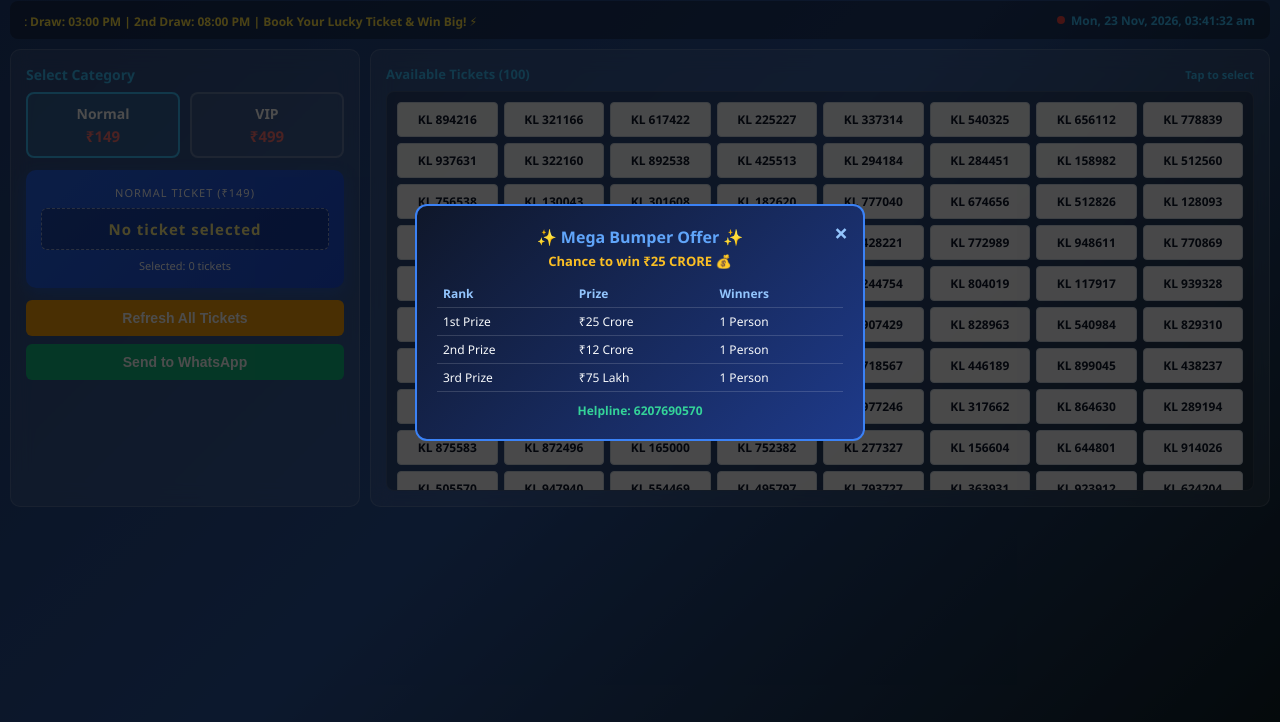
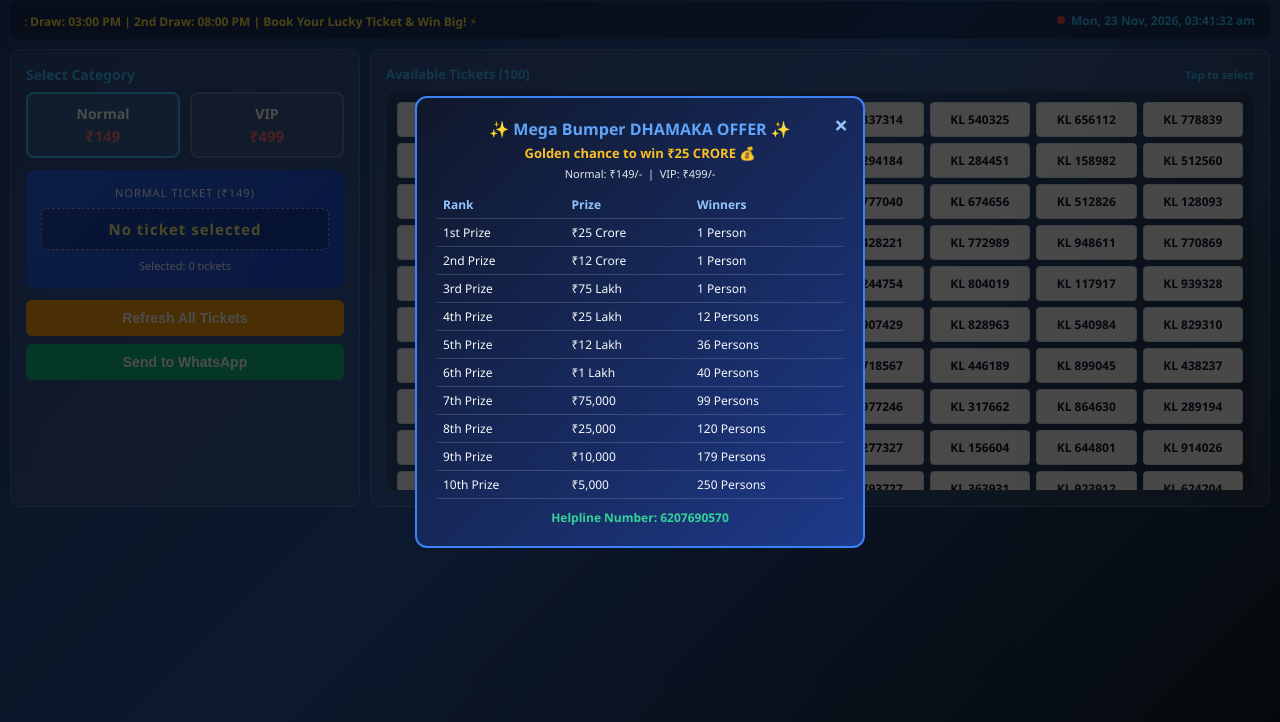
Before and after one commit to kl-govt-lottery/Kerla-lottery-tickets-booking-official-site, a plain HTML site: page index.html in a window 1280 px wide. Both pictures are taken after a click on the button "🔥 Mega Offer". Shown: the part 78-800 px from the top of the page. Drawn offline with Linux system fonts and the light colour scheme.

Commit message:
Update index.html

```diff
--- a/index.html
+++ b/index.html
@@ -7,13 +7,11 @@
   <style>
     * { box-sizing: border-box; margin: 0; padding: 0; }
     body { font-family: 'Segoe UI', Tahoma, Geneva, Verdana, sans-serif; background: linear-gradient(135deg, #1e3c72 0%, #2a5298 50%, #0f2027 100%); color: #ffffff; min-height: 100vh; padding: 10px; }
-
     .top-bar { display: flex; justify-content: space-between; align-items: center; background: rgba(255, 255, 255, 0.1); backdrop-filter: blur(10px); padding: 12px 20px; border-radius: 8px; border: 1px solid rgba(255, 255, 255, 0.2); margin-bottom: 10px; }
     .logo-area { display: flex; align-items: center; gap: 12px; }
     .top-bar h2 { font-size: 16px; text-transform: uppercase; letter-spacing: 1px; }
     .top-offer-btn { background: #f59e0b; color: #ffffff; border: none; padding: 8px 14px; font-size: 12px; font-weight: bold; border-radius: 20px; cursor: pointer; }
     .top-offer-btn:hover { background: #d97706; }
-
     .info-bar { display: flex; justify-content: space-between; align-items: center; background: rgba(0, 0, 0, 0.3); padding: 8px 15px; border-radius: 8px; margin-bottom: 10px; gap: 10px; }
     .ticker-container { flex: 1; overflow: hidden; white-space: nowrap; }
     .ticker-text { display: inline-block; animation: marquee 15s linear infinite; font-size: 12px; font-weight: bold; color: #fde047; }
@@ -21,31 +19,24 @@
     .live-status-bar { display: flex; align-items: center; gap: 6px; font-size: 12px; font-weight: 700; color: #38bdf8; white-space: nowrap; }
     .blink-dot { width: 8px; height: 8px; background-color: #ef4444; border-radius: 50%; animation: blink 1s infinite; }
     @keyframes blink { 0% { opacity: 1; } 50% { opacity: 0.2; } 100% { opacity: 1; } }
-
     .main-layout { display: grid; grid-template-columns: 350px 1fr; gap: 10px; }
     @media (max-width: 800px) { .main-layout { grid-template-columns: 1fr; } }
-
     .panel { background: rgba(255, 255, 255, 0.08); backdrop-filter: blur(10px); border: 1px solid rgba(255, 255, 255, 0.15); border-radius: 10px; padding: 15px; }
-
     .ticket-type-selector { display: flex; gap: 10px; margin-bottom: 12px; }
     .type-card { flex: 1; border: 2px solid rgba(255, 255, 255, 0.2); border-radius: 8px; padding: 10px; text-align: center; cursor: pointer; background: rgba(255, 255, 255, 0.05); }
     .type-card.active { border-color: #38bdf8; background: rgba(56, 189, 248, 0.15); }
     .type-card h4 { margin: 0 0 3px 0; font-size: 14px; }
     .type-card .price { color: #f87171; font-weight: bold; font-size: 15px; }
-
     .ticket { background: linear-gradient(135deg, #2563eb 0%, #1d4ed8 100%); border-radius: 10px; padding: 15px; text-align: center; margin-bottom: 12px; box-shadow: 0 6px 15px rgba(37, 99, 235, 0.4); }
     .ticket-number { font-size: 15px; font-weight: bold; letter-spacing: 1px; background: rgba(0, 0, 0, 0.25); padding: 10px; border-radius: 6px; display: block; border: 1px dashed rgba(255, 255, 255, 0.5); margin: 8px 0; max-height: 120px; overflow-y: auto; color: #fef08a; word-break: break-all; }
-
     .btn { background-color: #f59e0b; color: white; border: none; padding: 10px; font-size: 14px; border-radius: 6px; cursor: pointer; width: 100%; margin-bottom: 8px; font-weight: bold; }
     .btn:hover { background-color: #d97706; }
     .whatsapp-btn { background-color: #10b981; margin-bottom: 0; }
     .whatsapp-btn:hover { background-color: #059669; }
-
     .grid-section-title { font-size: 13px; font-weight: bold; color: #38bdf8; margin-bottom: 8px; display: flex; justify-content: space-between; align-items: center; }
     .ticket-grid { display: grid; grid-template-columns: repeat(auto-fill, minmax(90px, 1fr)); gap: 6px; max-height: 400px; overflow-y: auto; background: rgba(0, 0, 0, 0.2); padding: 10px; border-radius: 8px; border: 1px solid rgba(255, 255, 255, 0.1); }
     .grid-item { background: rgba(255, 255, 255, 0.95); border: 1px solid #cbd5e1; padding: 8px 2px; text-align: center; font-size: 12px; font-weight: bold; color: #0f172a; border-radius: 4px; cursor: pointer; }
     .grid-item.selected { background: #0284c7; color: white; border-color: #38bdf8; }
-
     .modal { display: none; position: fixed; z-index: 100; left: 0; top: 0; width: 100%; height: 100%; background-color: rgba(0,0,0,0.7); justify-content: center; align-items: center; }
     .modal-content { background: linear-gradient(135deg, #0f172a 0%, #1e3a8a 100%); color: #f8fafc; width: 90%; max-width: 450px; padding: 20px; border-radius: 12px; max-height: 90vh; overflow-y: auto; position: relative; border: 2px solid #3b82f6; }
     .close-btn { position: absolute; top: 10px; right: 15px; color: #93c5fd; font-size: 24px; font-weight: bold; cursor: pointer; }
@@ -55,7 +46,6 @@
   </style>
 </head>
 <body>
-
   <div class="top-bar">
     <div class="logo-area">
       <span style="font-size: 24px;">🎟️</span>
@@ -110,16 +100,24 @@
   <div class="modal" id="offerModal">
     <div class="modal-content">
       <span class="close-btn" onclick="closeModal()">&times;</span>
-            <h3 style="color: #60a5fa; text-align: center; margin-top: 0; font-size: 16px;">✨ Mega Bumper Offer ✨</h3>
-            <p style="text-align: center; color: #fbbf24; font-size: 13px; font-weight: bold; margin: 4px 0;">Chance to win ₹25 CRORE 💰</p>
+      <h3 style="color: #60a5fa; text-align: center; margin-top: 0; font-size: 16px;">✨ Mega Bumper DHAMAKA OFFER ✨</h3>
+      <p style="text-align: center; color: #fbbf24; font-size: 13px; font-weight: bold; margin: 4px 0;">Golden chance to win ₹25 CRORE 💰</p>
+      <p style="text-align: center; color: #e2e8f0; font-size: 11px; margin-bottom: 8px;">Normal: ₹149/- &nbsp;|&nbsp; VIP: ₹499/-</p>
       <table class="prize-table">
         <tr><th>Rank</th><th>Prize</th><th>Winners</th></tr>
         <tr><td>1st Prize</td><td>₹25 Crore</td><td>1 Person</td></tr>
         <tr><td>2nd Prize</td><td>₹12 Crore</td><td>1 Person</td></tr>
         <tr><td>3rd Prize</td><td>₹75 Lakh</td><td>1 Person</td></tr>
+        <tr><td>4th Prize</td><td>₹25 Lakh</td><td>12 Persons</td></tr>
+        <tr><td>5th Prize</td><td>₹12 Lakh</td><td>36 Persons</td></tr>
+        <tr><td>6th Prize</td><td>₹1 Lakh</td><td>40 Persons</td></tr>
+        <tr><td>7th Prize</td><td>₹75,000</td><td>99 Persons</td></tr>
+        <tr><td>8th Prize</td><td>₹25,000</td><td>120 Persons</td></tr>
+        <tr><td>9th Prize</td><td>₹10,000</td><td>179 Persons</td></tr>
+        <tr><td>10th Prize</td><td>₹5,000</td><td>250 Persons</td></tr>
       </table>
       <div style="text-align: center; margin-top: 10px; font-size: 12px; color: #34d399; font-weight: bold;">
-                Helpline: 6207690570
+        Helpline Number: 6207690570
       </div>
     </div>
   </div>
@@ -144,7 +142,7 @@
       currentType = type;
       currentPrice = price;
       selectedTickets = [];
-            if(type === 'Normal') {
+      if (type === 'Normal') {
         document.getElementById('normalCard').classList.add('active');
         document.getElementById('vipCard').classList.remove('active');
         document.getElementById('selectedCategoryTitle').innerText = "NORMAL TICKET (₹149)";
@@ -161,7 +159,6 @@
       const prefix = currentType === 'VIP' ? 'KLV' : 'KL';
       const gridContainer = document.getElementById('ticketGridContainer');
       gridContainer.innerHTML = '';
-
       for (let i = 0; i < 100; i++) {
         const randomNum = Math.floor(100000 + Math.random() * 900000);
         const ticketStr = `${prefix} ${randomNum}`;
```
Lines whose indentation alone changed are shown as unchanged.
